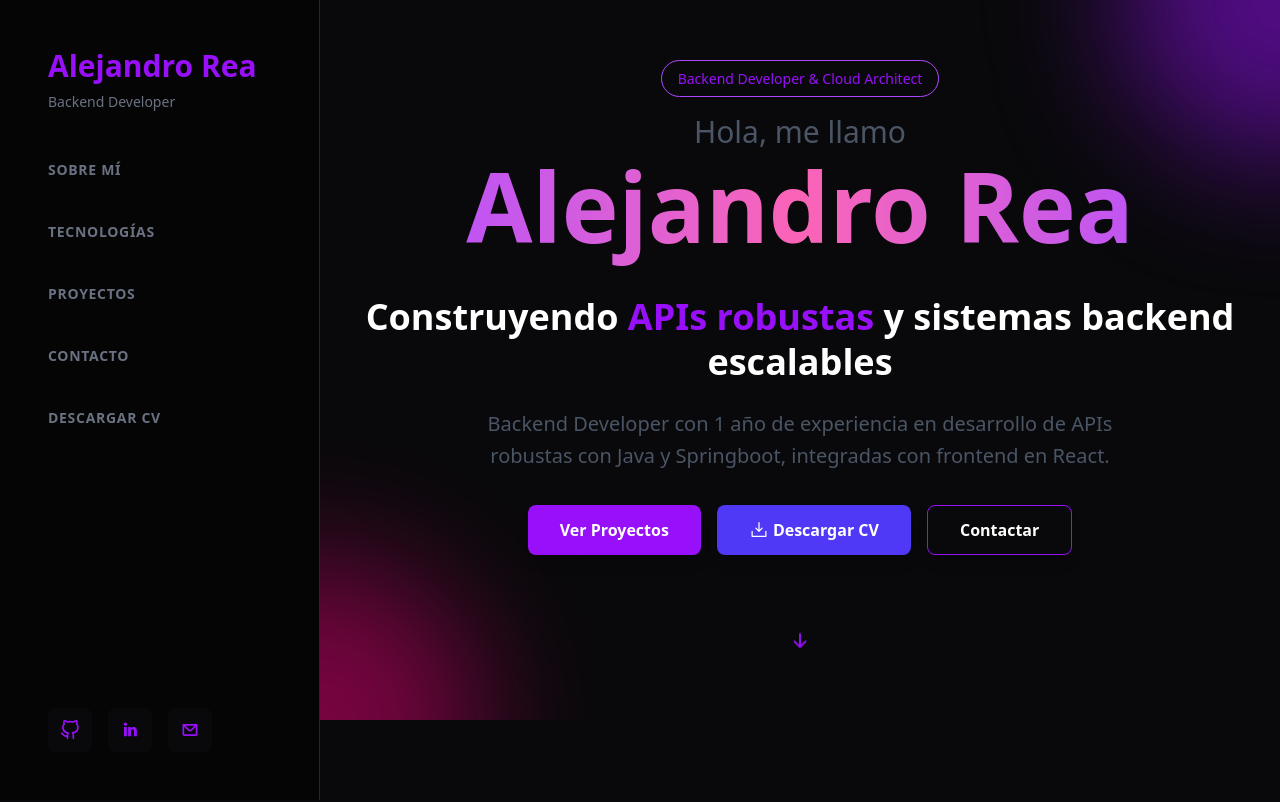
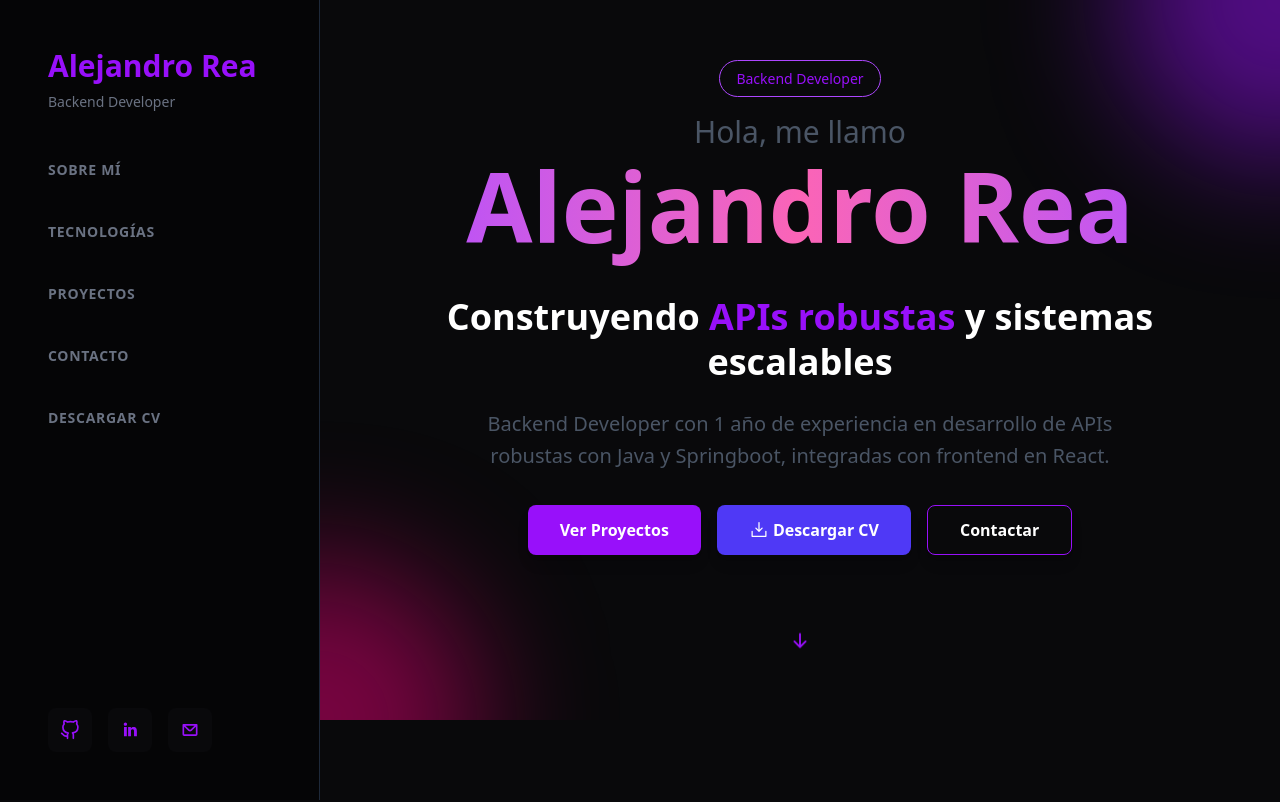
Before and after one commit to alisho0/portfolio-personal-web, a React (Vite) app: page / in a window 1280 px wide. Shown: the top 802 px of the page. Built offline with nearby package versions, Linux system fonts and the light colour scheme.

Commit message:
Cambio de texto

```diff
--- a/src/components/Presentacion.jsx
+++ b/src/components/Presentacion.jsx
@@ -28,7 +28,7 @@ export const Presentacion = ({ setActiveSection, activeSection }) => {
       <div className="relative z-10 max-w-4xl mx-auto text-center">
         <div className="mb-6 inline-block">
           <span className="px-4 py-2 border border-purple-500 rounded-full text-sm text-purple-600 font-medium">
-            Backend Developer & Cloud Architect
+            Backend Developer
           </span>
         </div>
 
@@ -43,7 +43,7 @@ export const Presentacion = ({ setActiveSection, activeSection }) => {
 
         <h3 className="text-3xl md:text-4xl font-bold mb-6 leading-tight">
           Construyendo <span className="text-purple-600">APIs robustas</span> y
-          sistemas backend escalables
+          sistemas escalables
         </h3>
 
         <p className="text-lg md:text-xl text-gray-600 mb-8 max-w-2xl mx-auto leading-relaxed">
```
